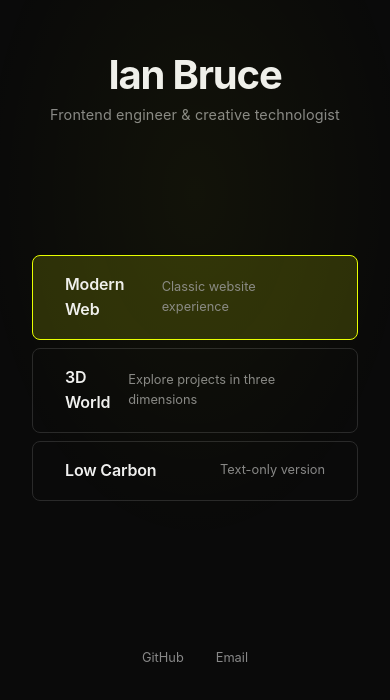
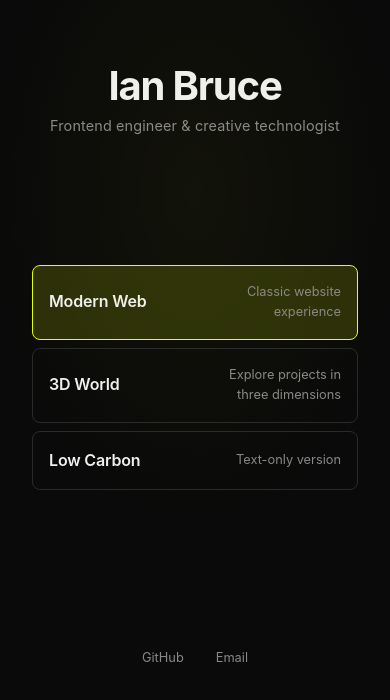
Before and after one commit to ianbrucebraincue/portfolio-site, a Next.js app: page / in a window 390 px wide. Shown: the part 144-844 px from the top of the page. Built offline with nearby package versions, Linux system fonts and the light colour scheme.

Commit message:
add: mobile styles for home page and low carbon nav

```diff
--- a/app/low-carbon/low-carbon.css
+++ b/app/low-carbon/low-carbon.css
@@ -31,7 +31,7 @@
 
 .low-carbon-header { border-bottom: 1px solid #ddd; padding-bottom: 1rem; margin-bottom: 2rem; }
 .low-carbon-header p { color: #555; font-size: 0.9rem; margin-bottom: 0; }
-.low-carbon-nav { display: flex; gap: 1rem; margin-top: 0.5rem; font-size: 0.85rem; }
+.low-carbon-nav { display: flex; gap: 1rem; margin-top: 0.5rem; font-size: 0.85rem; flex-wrap: wrap;}
 
 .low-carbon-intro { margin-bottom: 3rem; }
 
--- a/app/page.module.css
+++ b/app/page.module.css
@@ -56,6 +56,12 @@
   text-align: left;
 }
 
+@media (max-width: 640px) {
+  .navLink {
+    padding: var(--space-md) calc(var(--space-lg) / 2);
+  }
+}
+
 .navLink:hover {
   border-color: var(--color-accent);
   background-color: var(--color-accent-dim);
@@ -70,11 +76,13 @@
   font-size: 1rem;
   font-weight: 600;
   letter-spacing: -0.01em;
+  min-width: 50%;
 }
 
 .navDesc {
   font-size: 0.8rem;
   color: var(--color-text-muted);
+  text-align: right;
 }
 
 .footer {
--- a/components/layout/Nav.module.css
+++ b/components/layout/Nav.module.css
@@ -41,6 +41,12 @@
   gap: var(--space-md);
 }
 
+@media (max-width: 640px) {
+  .links {
+    gap: calc(var(--space-md) / 2);
+  }
+}
+
 .link {
   font-size: 0.85rem;
   font-weight: 500;
```
